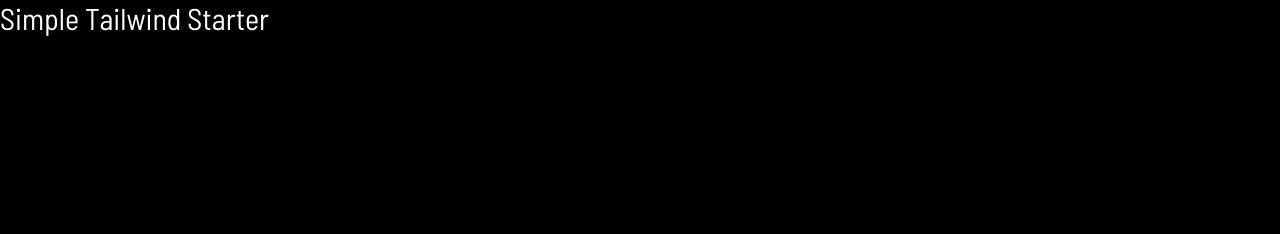
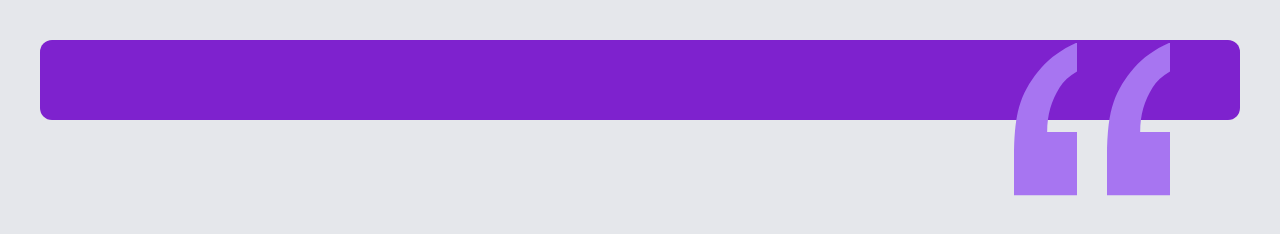
Before and after one commit to Soulbolt/testimonial-grid, a website: page index.html in a window 1280 px wide. Drawn offline with Linux system fonts and the light colour scheme.

Commit message:
Add Global container, grid container, box 1, quotes image with source.

```diff
--- a/index.html
+++ b/index.html
@@ -12,7 +12,21 @@
     <link rel="stylesheet" href="css/style.css" />
     <title>Testimonial Grid</title>
   </head>
-  <body>
-    <h1>Simple Tailwind Starter</h1>
+  <body class="bg-gray-200">
+    <!-- Global container -->
+    <div class="container mx-auto max-w-7xl p-2 md:p-10">
+      <!-- Grid Container -->
+      <div class="text-white">
+        <!-- Box 1 -->
+        <div class="relative p-10 rounded-xl bg-purple-700">
+          <!-- Quotes Image -->
+          <img
+            src="images/bg-pattern-quotation.svg"
+            alt="quotes"
+            class="absolute top-3 right-10 scale-125 md:top-7 md:right-24 md:scale-150"
+          />
+        </div>
+      </div>
+    </div>
   </body>
 </html>
```
Also changed, not shown: css/style.css.
